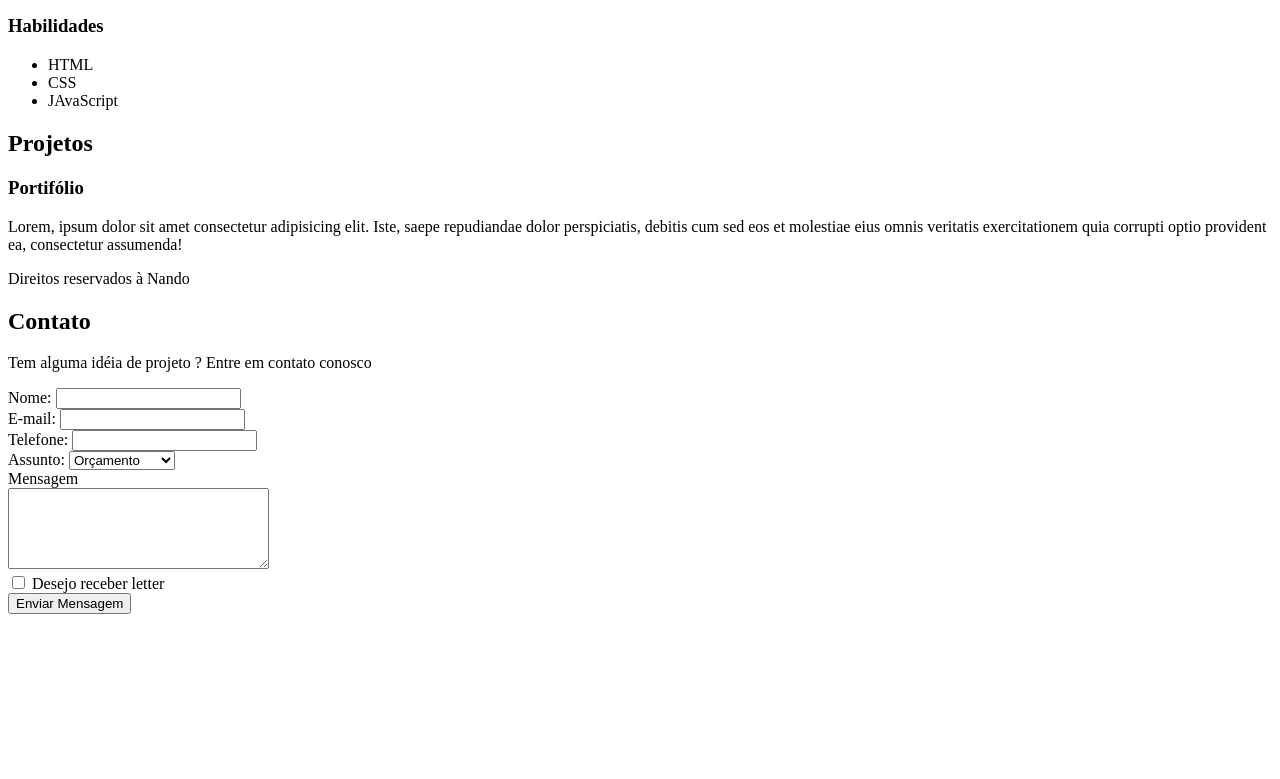
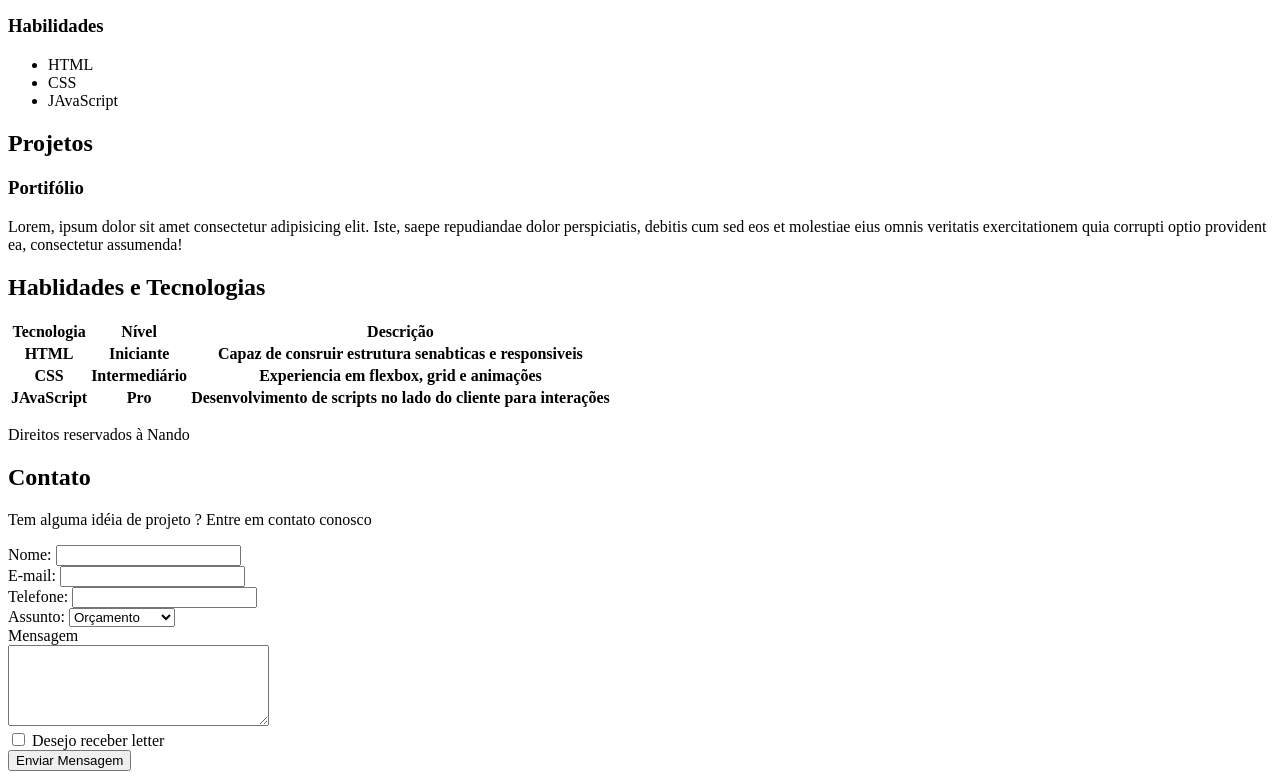
Before and after one commit to poraodonando/SC_Tech, a plain HTML site: page index.html in a window 1280 px wide. Shown: the part 843-1622 px from the top of the page. Before the commit the page ends 1465 px from the top, so only its background shows below. Drawn offline with Linux system fonts and the light colour scheme.

```diff
--- a/index.html
+++ b/index.html
@@ -22,8 +22,7 @@
         <section id="sobre_mim">
             <h2>Sobre mim</h2>
 
-            <img src="imagens/foto.jpg"
-                alt="" title="imagem de perfil">
+            <img src="imagens/foto.jpg" alt="" title="imagem de perfil">
 
             <p>
                 Lorem ipsum dolor sit amet consectetur adipisicing elit. Maiores, asperiores doloremque non, dolor
@@ -51,11 +50,48 @@
             <article>
                 <h3>Portifólio</h3>
                 <p>
-                    Lorem, ipsum dolor sit amet consectetur adipisicing elit. Iste, saepe repudiandae dolor perspiciatis, debitis cum sed eos et molestiae eius omnis veritatis exercitationem quia corrupti optio provident ea, consectetur assumenda!
+                    Lorem, ipsum dolor sit amet consectetur adipisicing elit. Iste, saepe repudiandae dolor
+                    perspiciatis, debitis cum sed eos et molestiae eius omnis veritatis exercitationem quia corrupti
+                    optio provident ea, consectetur assumenda!
                 </p>
             </article>
         </section>
 
+        <section id="habilidades">
+            <h2>Hablidades e Tecnologias</h2>
+
+            <table>
+                <thead>
+                    <tr>
+                        <th>Tecnologia</th>
+                        <th>Nível</th>
+                        <th>Descrição</th>
+                    </tr>
+                </thead>
+
+                <tbody>
+                    <tr>
+                        <th>HTML</th>
+                        <th>Iniciante</th>
+                        <th>Capaz de consruir estrutura senabticas e responsiveis</th>
+                    </tr>
+
+                    <tr>
+                        <th>CSS</th>
+                        <th>Intermediário</th>
+                        <th>Experiencia em flexbox, grid e animações</th>
+                    </tr>
+
+                     <tr>
+                        <th>JAvaScript</th>
+                        <th>Pro</th>
+                        <th>Desenvolvimento de scripts no lado do cliente para interações</th>
+                    </tr>
+
+                </tbody>
+            </table>
+
+        </section>
 
     </header>
 
@@ -66,13 +102,13 @@
             <p>Tem alguma idéia de projeto ? Entre em contato conosco</p>
 
             <form action="">
-                <label for="nome" >Nome: </label>
+                <label for="nome">Nome: </label>
                 <input type="text" name="name" id="name" required> <br>
 
-                <label for="nome" >E-mail: </label>
+                <label for="nome">E-mail: </label>
                 <input type="email" name="email" id="email" required> <br>
 
-                <label for="tel" >Telefone: </label>
+                <label for="tel">Telefone: </label>
                 <input type="tel" name="tel" id="tel"> <br>
 
                 <label for="assunto">Assunto: </label>
@@ -84,13 +120,13 @@
                 </select>
                 <br>
 
-                <label for="mensagem" >Mensagem</label> <br>
+                <label for="mensagem">Mensagem</label> <br>
 
                 <textarea name="mensagem" id="mensagem" cols="30" rows="5" required></textarea>
 
                 <br>
                 <input type="checkbox" name="inscricao" id="inscricao">
-                <label for="inscricao">Desejo receber  letter</label>
+                <label for="inscricao">Desejo receber letter</label>
 
                 <br>
                 <input type="submit" value="Enviar Mensagem">
```
